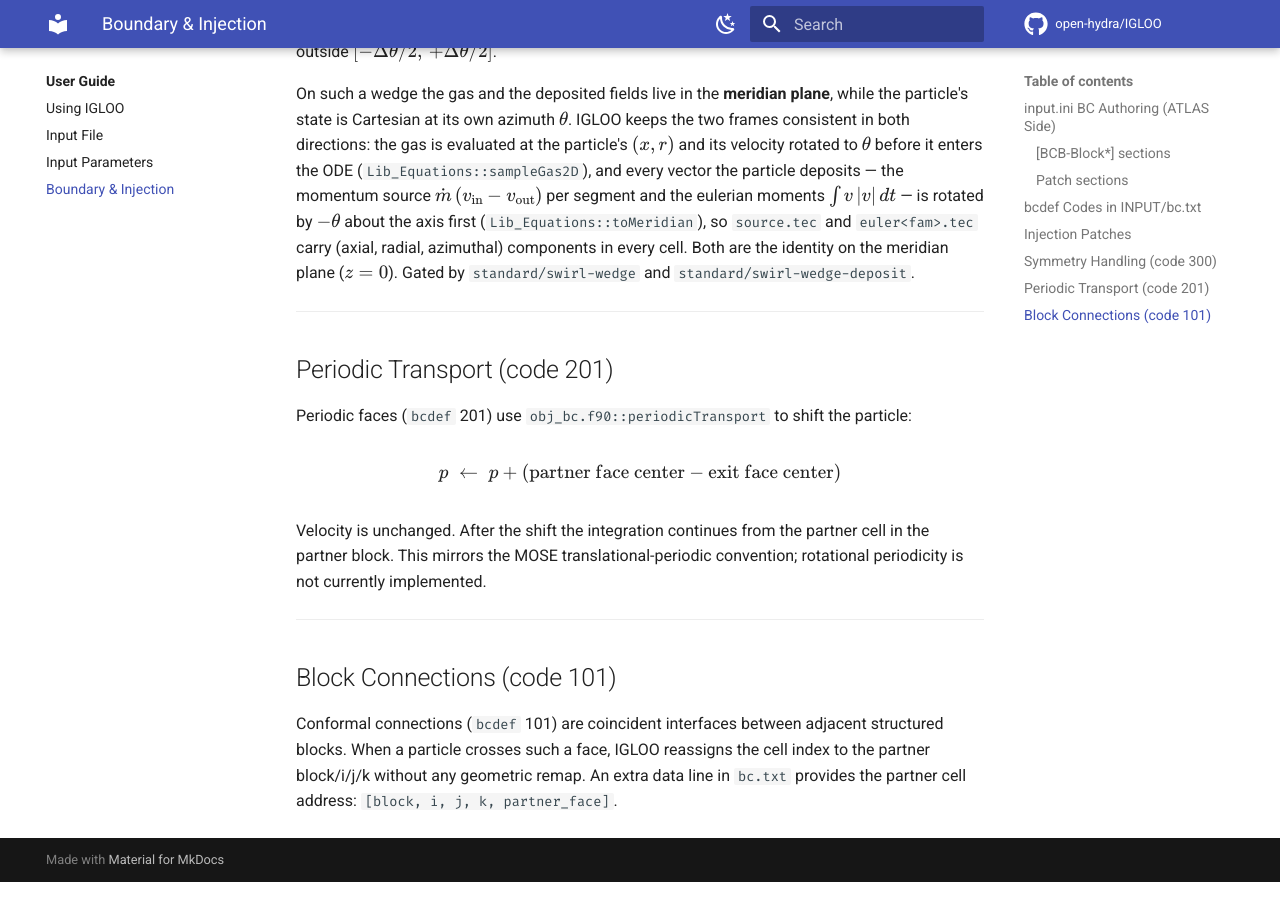
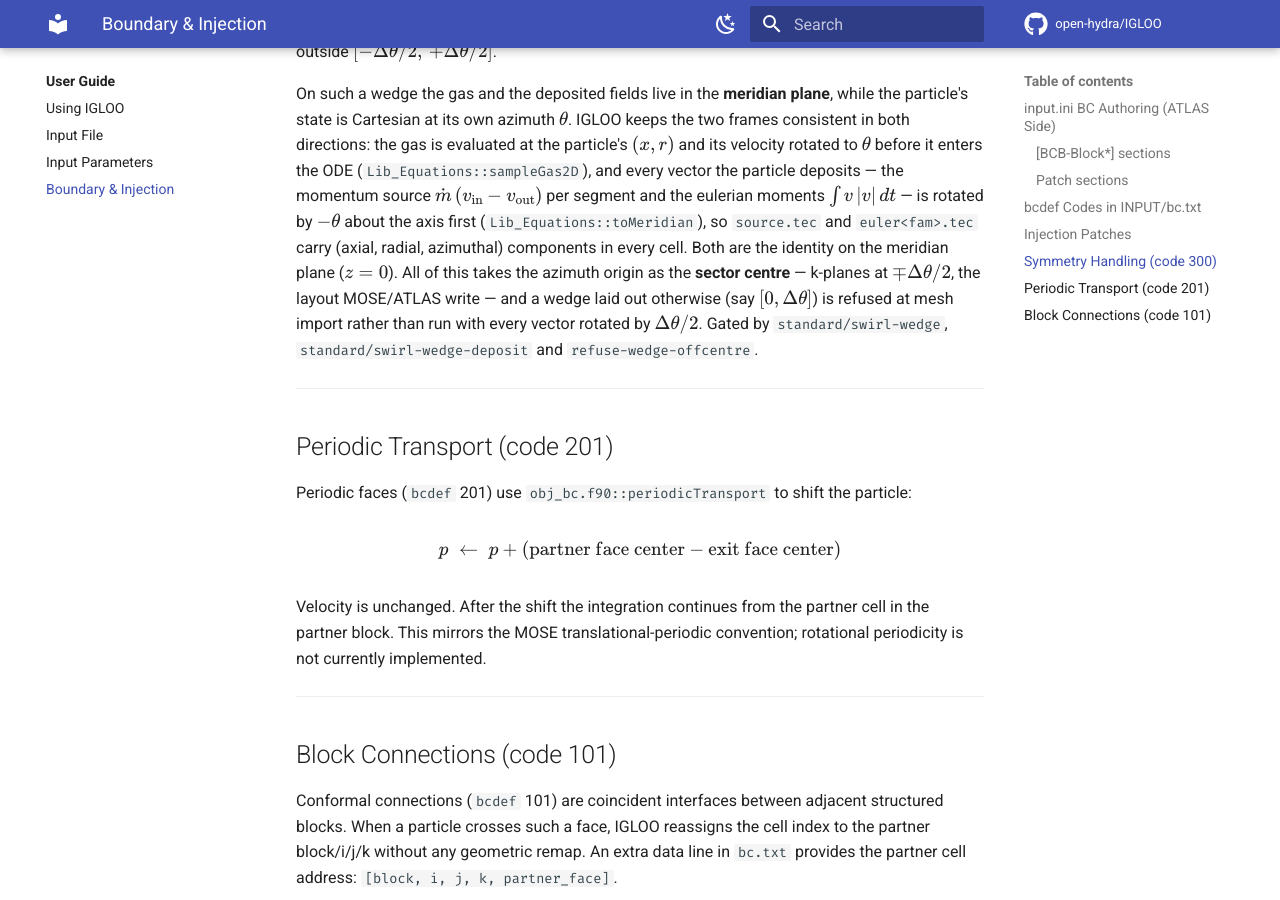
Before and after one commit to open-hydra/IGLOO, an MkDocs documentation site: the page built from docs/user/boundary-conditions.md, in a window 1280 px wide and 900 px high, scrolled down 3664 px. Built offline with MkDocs 1.6.1 and Material for MkDocs 9.7.7, drawn with Linux system fonts in a browser that asks for light colours; comment, search, counter and statistics services are not loaded.

Commit message:
feat(wedge): refuse a wedge sector not centred on the azimuth origin (refuse-wedge-offcentre)
The fold band (axisymFold, |theta| <= delthe/2), the 2.5D gas sample (sampleGas2D) and the
meridian-frame deposits (toMeridian) all take refDir as the SECTOR CENTRE -- the MOSE/ATLAS
layout, k-planes at -+delthe/2, which the production nozzle solution centres to exactly 0.0.
A sector [0, delthe] ran silently with the gas and every deposit rotated by delthe/2 (the
pre-tripwire binary took the new fixture to "All particles out of domain", exit 0): the
delthe detection in allocation.f90 now keeps the two k-plane azimuths and refuses
|th0 + th1| > 1e-3 |delthe| at mesh import.

Gate: infrastructure/refusals/wedge-offcentre, a 4x4x1 wedge from
tools/make_wedge_case.py --theta0-deg 0.5 --nx 4 --nr 4 (new options; the default output is
byte-identical to the committed swirl-wedge fixture). Fifteenth refusal; 84/84 serial
(56 e2e + 28 unit). swirl-wedge-deposit's INFO states the assumption this closes, plus the
two facts its residuals rest on (toMeridian is fold-invariant; one pMid makes the source a
midpoint quadrature of the meridian force integral) and the rhs coverage (models 2-5 run
toMeridian only at the identity).

Co-Authored-By: Claude Opus 5 (1M context) <noreply@anthropic.com>
Claude-Session: https://claude.ai/code/session_01ViHQmtCMkLsWAPtQzZs3AS

```diff
--- a/docs/user/boundary-conditions.md
+++ b/docs/user/boundary-conditions.md
@@ -107,7 +107,7 @@ For grazing impacts ($|v_n|/|v| < 0.02$), the tangential component is preserved
 
 In addition, `obj_bc.f90::axisymFold` is called at every ODE sub-step for axisymmetric (`bcdef` 200) meshes: it rotates the particle state back into the wedge sector if the azimuthal angle drifts outside $[-\Delta\theta/2,\,+\Delta\theta/2]$.
 
-On such a wedge the gas and the deposited fields live in the **meridian plane**, while the particle's state is Cartesian at its own azimuth $\theta$. IGLOO keeps the two frames consistent in both directions: the gas is evaluated at the particle's $(x, r)$ and its velocity rotated to $\theta$ before it enters the ODE (`Lib_Equations::sampleGas2D`), and every vector the particle deposits — the momentum source $\dot m\,(v_\mathrm{in} - v_\mathrm{out})$ per segment and the eulerian moments $\int v\,|v|\,dt$ — is rotated by $-\theta$ about the axis first (`Lib_Equations::toMeridian`), so `source.tec` and `euler<fam>.tec` carry (axial, radial, azimuthal) components in every cell. Both are the identity on the meridian plane ($z = 0$). Gated by `standard/swirl-wedge` and `standard/swirl-wedge-deposit`.
+On such a wedge the gas and the deposited fields live in the **meridian plane**, while the particle's state is Cartesian at its own azimuth $\theta$. IGLOO keeps the two frames consistent in both directions: the gas is evaluated at the particle's $(x, r)$ and its velocity rotated to $\theta$ before it enters the ODE (`Lib_Equations::sampleGas2D`), and every vector the particle deposits — the momentum source $\dot m\,(v_\mathrm{in} - v_\mathrm{out})$ per segment and the eulerian moments $\int v\,|v|\,dt$ — is rotated by $-\theta$ about the axis first (`Lib_Equations::toMeridian`), so `source.tec` and `euler<fam>.tec` carry (axial, radial, azimuthal) components in every cell. Both are the identity on the meridian plane ($z = 0$). All of this takes the azimuth origin as the **sector centre** — k-planes at $\mp\Delta\theta/2$, the layout MOSE/ATLAS write — and a wedge laid out otherwise (say $[0, \Delta\theta]$) is refused at mesh import rather than run with every vector rotated by $\Delta\theta/2$. Gated by `standard/swirl-wedge`, `standard/swirl-wedge-deposit` and `refuse-wedge-offcentre`.
 
 ---
 
```
Also changed, not shown: docs/development/contributing.md (+1 -1 lines), docs/development/testing.md (+1 -1 lines), docs/vv/index.md (+1 -1 lines), 12 other files.
